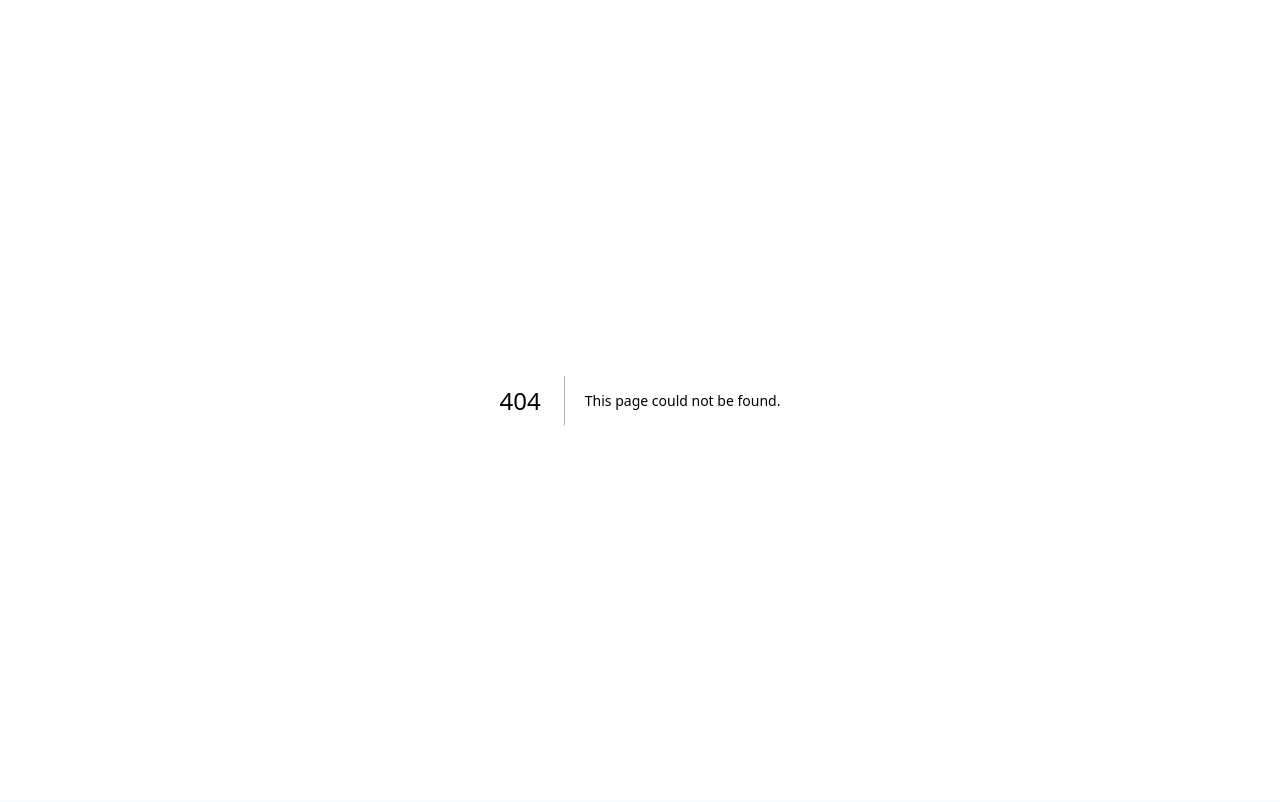
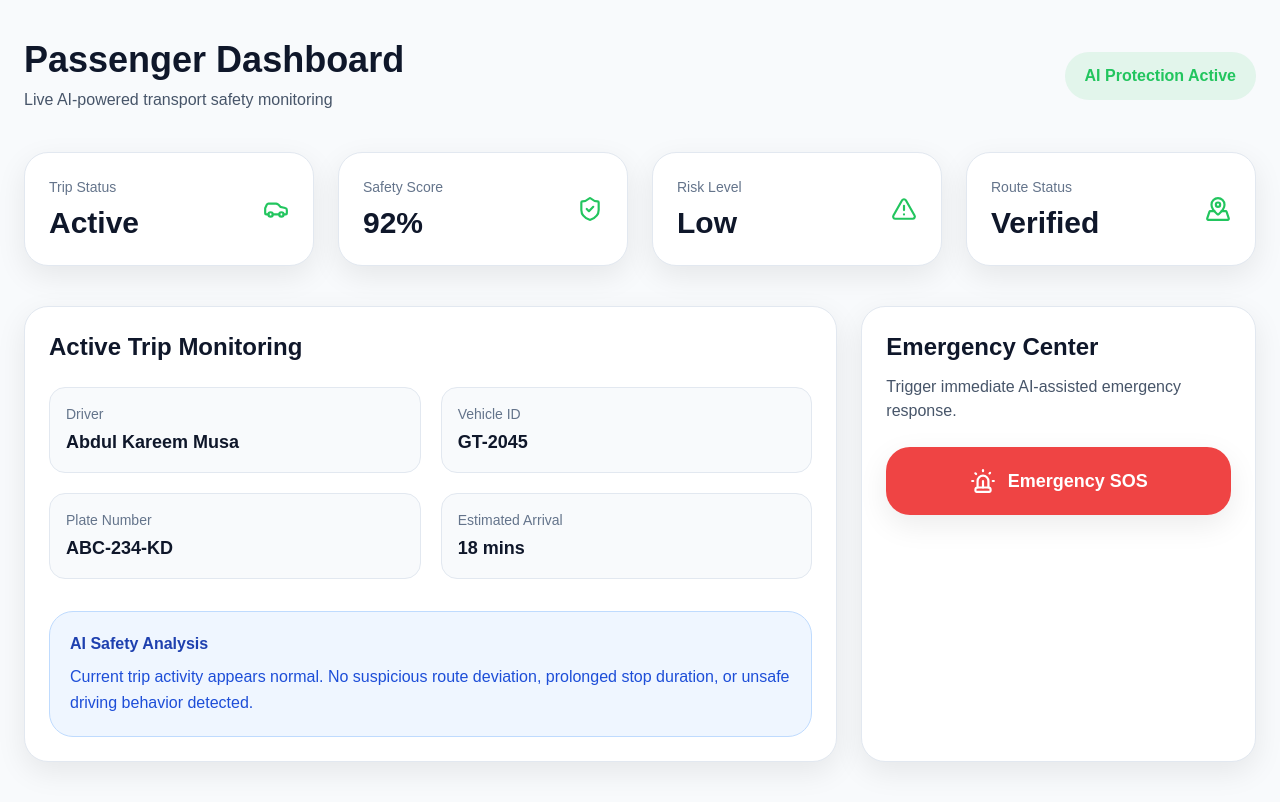
Before and after one commit to thesardauna/Guardian-Transit-AI, a Next.js app in the folder frontend/passenger-app/: page /dashboard in a window 1280 px wide. Before the commit this address had no page. Built offline with nearby package versions, Linux system fonts and the light colour scheme.

Commit message:
Create page.tsx

```diff
--- /dev/null
+++ b/frontend/passenger-app/app/dashboard/page.tsx
@@ -0,0 +1,168 @@
+import {
+  ShieldCheck,
+  TriangleAlert,
+  Car,
+  MapPinned,
+} from "lucide-react";
+
+import EmergencyButton from "@/components/EmergencyButton";
+
+export default function DashboardPage() {
+  return (
+    <main className="min-h-screen bg-background px-6 py-10">
+      <div className="max-w-7xl mx-auto">
+        {/* Header */}
+        <div className="flex flex-col lg:flex-row justify-between items-start lg:items-center gap-6">
+          <div>
+            <h1 className="text-4xl font-bold text-primary">
+              Passenger Dashboard
+            </h1>
+
+            <p className="text-slate-600 mt-2">
+              Live AI-powered transport safety monitoring
+            </p>
+          </div>
+
+          <div className="bg-accent/10 text-accent px-5 py-3 rounded-2xl font-semibold">
+            AI Protection Active
+          </div>
+        </div>
+
+        {/* Stats */}
+        <section className="grid md:grid-cols-2 lg:grid-cols-4 gap-6 mt-10">
+          <StatCard
+            title="Trip Status"
+            value="Active"
+            icon={<Car size={26} />}
+          />
+
+          <StatCard
+            title="Safety Score"
+            value="92%"
+            icon={<ShieldCheck size={26} />}
+          />
+
+          <StatCard
+            title="Risk Level"
+            value="Low"
+            icon={<TriangleAlert size={26} />}
+          />
+
+          <StatCard
+            title="Route Status"
+            value="Verified"
+            icon={<MapPinned size={26} />}
+          />
+        </section>
+
+        {/* Active Trip */}
+        <section className="grid lg:grid-cols-3 gap-6 mt-10">
+          {/* Trip Info */}
+          <div className="lg:col-span-2 bg-white rounded-2xl shadow-soft p-6 border border-slate-200">
+            <h2 className="text-2xl font-bold text-primary">
+              Active Trip Monitoring
+            </h2>
+
+            <div className="grid md:grid-cols-2 gap-5 mt-6">
+              <InfoCard
+                label="Driver"
+                value="Abdul Kareem Musa"
+              />
+
+              <InfoCard
+                label="Vehicle ID"
+                value="GT-2045"
+              />
+
+              <InfoCard
+                label="Plate Number"
+                value="ABC-234-KD"
+              />
+
+              <InfoCard
+                label="Estimated Arrival"
+                value="18 mins"
+              />
+            </div>
+
+            {/* AI Alert */}
+            <div className="bg-blue-50 border border-blue-200 rounded-2xl p-5 mt-8">
+              <h3 className="font-bold text-blue-800">
+                AI Safety Analysis
+              </h3>
+
+              <p className="text-blue-700 mt-2 leading-relaxed">
+                Current trip activity appears normal. No suspicious
+                route deviation, prolonged stop duration, or unsafe
+                driving behavior detected.
+              </p>
+            </div>
+          </div>
+
+          {/* Emergency */}
+          <div className="bg-white rounded-2xl shadow-soft p-6 border border-slate-200">
+            <h2 className="text-2xl font-bold text-primary">
+              Emergency Center
+            </h2>
+
+            <p className="text-slate-600 mt-3 mb-6">
+              Trigger immediate AI-assisted emergency response.
+            </p>
+
+            <EmergencyButton />
+          </div>
+        </section>
+      </div>
+    </main>
+  );
+}
+
+function StatCard({
+  title,
+  value,
+  icon,
+}: {
+  title: string;
+  value: string;
+  icon: React.ReactNode;
+}) {
+  return (
+    <div className="bg-white rounded-2xl shadow-soft p-6 border border-slate-200">
+      <div className="flex items-center justify-between">
+        <div>
+          <p className="text-slate-500 text-sm">
+            {title}
+          </p>
+
+          <h3 className="text-3xl font-bold text-primary mt-2">
+            {value}
+          </h3>
+        </div>
+
+        <div className="text-accent">
+          {icon}
+        </div>
+      </div>
+    </div>
+  );
+}
+
+function InfoCard({
+  label,
+  value,
+}: {
+  label: string;
+  value: string;
+}) {
+  return (
+    <div className="bg-slate-50 rounded-xl p-4 border border-slate-200">
+      <p className="text-sm text-slate-500">
+        {label}
+      </p>
+
+      <h4 className="text-lg font-semibold text-primary mt-1">
+        {value}
+      </h4>
+    </div>
+  );
+}
```
